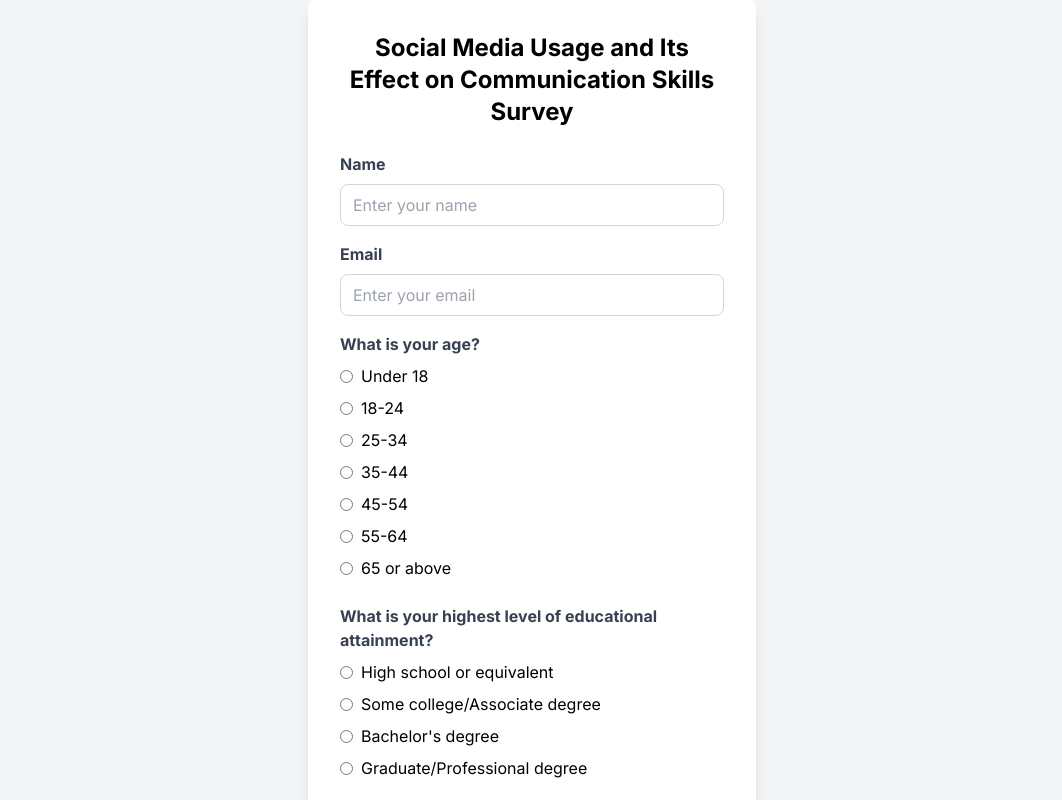
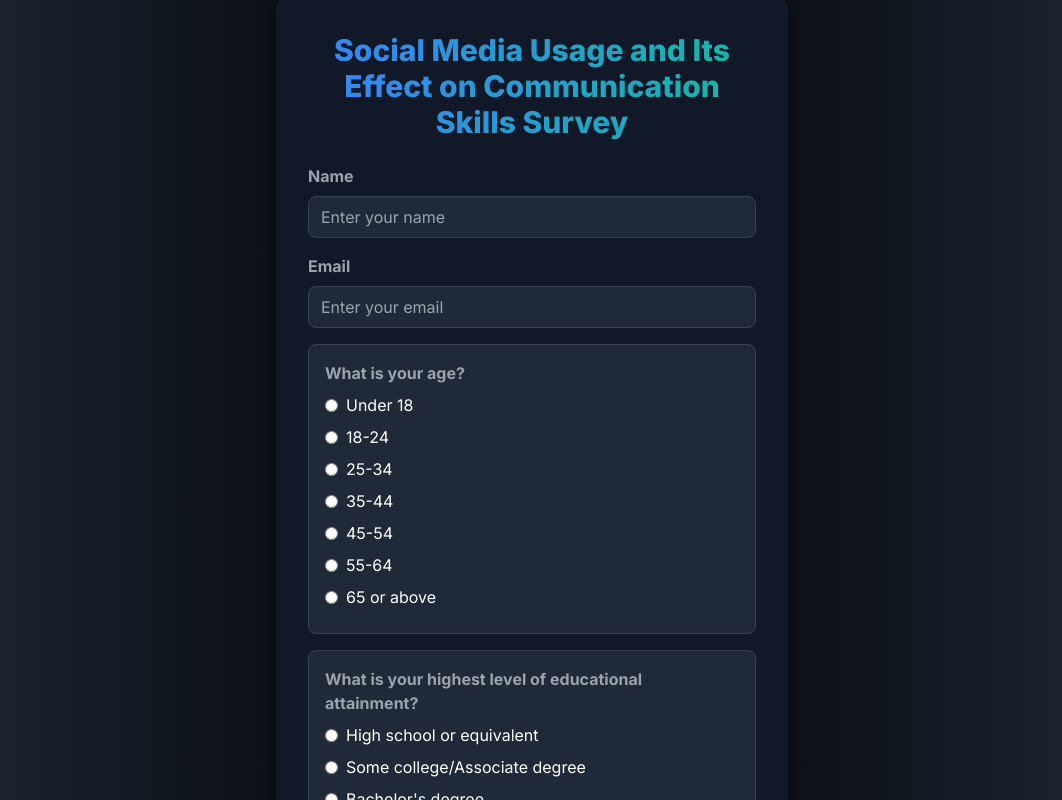
Before and after one commit to BryanMico/Survey-App, a Next.js app: page / in a window 1280 px wide. Shown: the top 800 px of the page, without its empty margins (108-1170 px from the left). Built offline with nearby package versions, Linux system fonts and the light colour scheme; no server answers.

Commit message:
added ip detector to avoid duplicate survey

```diff
--- a/api/server.js
+++ b/api/server.js
@@ -3,7 +3,7 @@
 import SurveyResponse from '../models/SurveyResponse';
 
 const addResponse = async (response) => {
-    const { name, email, age, education, answers } = response;
+    const { name, email, age, education, answers, ipAddress } = response;
 
     try {
         // Check if the email already exists
@@ -12,12 +12,19 @@ const addResponse = async (response) => {
             throw new Error('Email already exists');
         }
 
+        // Check if the IP address already exists
+        const existingIpResponse = await SurveyResponse.findOne({ ipAddress });
+        if (existingIpResponse) {
+            throw new Error('IP address already used to submit a survey');
+        }
+
         const newResponse = new SurveyResponse({
             name,
             email,
             age,
             education,
             answers,
+            ipAddress,
         });
 
         const savedResponse = await newResponse.save();
@@ -41,4 +48,19 @@ const addResponse = async (response) => {
     }
 };
 
-export { addResponse };
+const checkIpAddress = async (ipAddress) => {
+    try {
+        const existingResponse = await SurveyResponse.findOne({ ipAddress });
+
+        if (existingResponse) {
+            return true; // IP address exists
+        } else {
+            return false; // IP address does not exist
+        }
+    } catch (error) {
+        console.error('Error checking IP address:', error);
+        throw error; // Rethrow the error to handle it in calling functions
+    }
+};
+
+export { addResponse, checkIpAddress };
--- a/app/page.js
+++ b/app/page.js
@@ -1,7 +1,7 @@
 "use client";
 
-import React, { useState } from 'react';
-import { addResponse } from '../api/server';
+import React, { useState, useEffect } from 'react';
+import { addResponse, checkIpAddress } from '../api/server';
 
 const questions = [
     {
@@ -63,11 +63,32 @@ export default function Home() {
         age: '',
         education: '',
         answers: [],
+        ipAddress: ''
     });
 
     const [showModal, setShowModal] = useState(false);
     const [loading, setLoading] = useState(false);
     const [error, setError] = useState('');
+    const [submitted, setSubmitted] = useState(false);
+
+    useEffect(() => {
+        async function fetchIpAddress() {
+            try {
+                const res = await fetch('https://api.ipify.org?format=json');
+                const data = await res.json();
+                setFormData(prevState => ({ ...prevState, ipAddress: data.ip }));
+
+                const ipCheck = await checkIpAddress(data.ip);
+                if (ipCheck) {
+                    setSubmitted(true);
+                }
+            } catch (err) {
+                console.error('Error fetching IP address:', err);
+            }
+        }
+
+        fetchIpAddress();
+    }, []);
 
     const handleInputChange = (e) => {
         setFormData({ ...formData, [e.target.name]: e.target.value });
@@ -91,6 +112,13 @@ export default function Home() {
         setError('');
 
         try {
+            // Check if IP address has already submitted a survey
+            const ipCheck = await checkIpAddress(formData.ipAddress);
+            if (ipCheck) {
+                setSubmitted(true); // IP address has already submitted
+                return;
+            }
+
             const res = await addResponse(formData);
 
             if (res && res.name) {
@@ -101,6 +129,7 @@ export default function Home() {
                     age: '',
                     education: '',
                     answers: [],
+                    ipAddress: formData.ipAddress
                 });
                 setShowModal(true);
             } else {
@@ -109,6 +138,8 @@ export default function Home() {
         } catch (error) {
             if (error.message === 'Email already exists') {
                 setError('This email has already been used to submit a survey.');
+            } else if (error.message === 'IP address already used to submit a survey') {
+                setError('You have already submitted a survey from this IP address.');
             } else {
                 setError('An error occurred while submitting the survey.');
             }
@@ -119,20 +150,43 @@ export default function Home() {
     };
 
     return (
-        <div className="min-h-screen bg-gray-100 flex flex-col items-center justify-center">
-            {loading && <div className="fixed inset-0 flex items-center justify-center bg-white bg-opacity-75 z-50">Loading...</div>}
-            <div className="bg-white p-8 rounded-lg shadow-lg w-full max-w-md">
-                <h1 className="text-2xl font-bold mb-6 text-center text-black">
+        <div className="min-h-screen bg-gradient-to-r from-gray-800 via-black to-gray-800 flex flex-col items-center justify-center text-white">
+            {loading && (
+                <div className="fixed inset-0 flex items-center justify-center bg-black bg-opacity-75 z-50">
+                    <div className="loader ease-linear rounded-full border-8 border-t-8 border-gray-200 h-24 w-24 mb-4"></div>
+                </div>
+            )}
+            <div className="bg-gray-900 p-8 rounded-lg shadow-lg w-full max-w-lg">
+                <h1 className="text-3xl font-extrabold mb-6 text-center text-transparent bg-gradient-to-r from-blue-500 to-teal-500 bg-clip-text">
                     Social Media Usage and Its Effect on Communication Skills Survey
                 </h1>
-                {error && <p className="text-red-500 mb-4">{error}</p>}
+                {submitted ? (
+                    <div className="text-center">
+                        <h2 className="text-2xl font-bold mb-4">You have already submitted the survey.</h2>
+                    </div>
+                ) : (
+                    <>
+                        {error && (
+                            <div className="fixed inset-0 flex items-center justify-center bg-black bg-opacity-50 z-50">
+                                <div className="bg-gray-800 p-8 rounded-lg shadow-lg w-full max-w-md text-center">
+                                    <h2 className="text-2xl font-bold mb-4 text-red-500">Error</h2>
+                                    <p className="text-gray-400 mb-4">{error}</p>
+                                    <button
+                                        className="bg-red-500 text-white font-bold py-2 px-4 rounded hover:bg-red-700 focus:outline-none focus:bg-red-700"
+                                        onClick={() => setError('')}
+                                    >
+                                        Close
+                                    </button>
+                                </div>
+                            </div>
+                        )}
                         <form onSubmit={handleSubmit}>
                             <div className="mb-4">
-                        <label className="block text-gray-700 font-bold mb-2" htmlFor="name">
+                                <label className="block text-gray-400 font-bold mb-2" htmlFor="name">
                                     Name
                                 </label>
                                 <input
-                            className="w-full px-3 py-2 border border-gray-300 rounded-lg focus:outline-none focus:border-indigo-500 text-black"
+                                    className="w-full px-3 py-2 border border-gray-700 rounded-lg focus:outline-none focus:border-blue-500 bg-gray-800 text-white"
                                     type="text"
                                     id="name"
                                     name="name"
@@ -143,11 +197,11 @@ export default function Home() {
                                 />
                             </div>
                             <div className="mb-4">
-                        <label className="block text-gray-700 font-bold mb-2" htmlFor="email">
+                                <label className="block text-gray-400 font-bold mb-2" htmlFor="email">
                                     Email
                                 </label>
                                 <input
-                            className="w-full px-3 py-2 border border-gray-300 rounded-lg focus:outline-none focus:border-indigo-500 text-black"
+                                    className="w-full px-3 py-2 border border-gray-700 rounded-lg focus:outline-none focus:border-blue-500 bg-gray-800 text-white"
                                     type="email"
                                     id="email"
                                     name="email"
@@ -158,10 +212,10 @@ export default function Home() {
                                 />
                             </div>
                             {questions.map((question, index) => (
-                        <div key={index} className="mb-4">
+                                <div key={index} className="mb-4 p-4 border border-gray-700 rounded-lg bg-gray-800">
                                     {question.fieldName ? (
                                         <fieldset>
-                                    <legend className="block text-gray-700 font-bold mb-2">{question.question}</legend>
+                                            <legend className="block text-gray-400 font-bold mb-2">{question.question}</legend>
                                             {question.options.map((option, optionIndex) => (
                                                 <div key={optionIndex} className="flex items-center mb-2">
                                                     <input
@@ -174,13 +228,13 @@ export default function Home() {
                                                         checked={formData[question.fieldName] === option}
                                                         required
                                                     />
-                                            <label htmlFor={`${question.fieldName}-${optionIndex}`} className="text-black">{option}</label>
+                                                    <label htmlFor={`${question.fieldName}-${optionIndex}`} className="text-white">{option}</label>
                                                 </div>
                                             ))}
                                         </fieldset>
                                     ) : (
                                         <fieldset>
-                                    <legend className="block text-gray-700 font-bold mb-2">{`${index + 1}. ${question.question}`}</legend>
+                                            <legend className="block text-gray-400 font-bold mb-2">{`${index + 1}. ${question.question}`}</legend>
                                             {question.options.map((option, optionIndex) => (
                                                 <div key={optionIndex} className="flex items-center mb-2">
                                                     <input
@@ -193,7 +247,7 @@ export default function Home() {
                                                         checked={formData.answers[index]?.answer === option}
                                                         required
                                                     />
-                                            <label htmlFor={`option-${index}-${optionIndex}`} className="text-black">{option}</label>
+                                                    <label htmlFor={`option-${index}-${optionIndex}`} className="text-white">{option}</label>
                                                 </div>
                                             ))}
                                         </fieldset>
@@ -202,21 +256,23 @@ export default function Home() {
                             ))}
                             <div className="flex justify-center">
                             <button
-                            className="bg-indigo-500 text-white font-bold py-2 px-4 rounded hover:bg-indigo-700 focus:outline-none focus:bg-indigo-700"
+                                    className="bg-blue-500 text-white font-bold py-2 px-4 rounded hover:bg-blue-700 focus:outline-none focus:bg-blue-700"
                                     type="submit"
                                 >
                                     Submit
                                 </button>
                             </div>
                         </form>
+                    </>
+                )}
             </div>
             {showModal && (
                 <div className="fixed inset-0 flex items-center justify-center bg-black bg-opacity-50 z-50">
-                    <div className="bg-white p-8 rounded-lg shadow-lg w-full max-w-md text-center">
-                        <h2 className="text-2xl font-bold mb-4 text-black">Thank You!</h2>
-                        <p className="text-gray-700 mb-4">Your survey response has been submitted successfully.</p>
+                    <div className="bg-gray-900 p-8 rounded-lg shadow-lg w-full max-w-md text-center">
+                        <h2 className="text-2xl font-bold mb-4 text-white">Thank You!</h2>
+                        <p className="text-gray-400 mb-4">Your survey response has been submitted successfully.</p>
                         <button
-                            className="bg-indigo-500 text-white font-bold py-2 px-4 rounded hover:bg-indigo-700 focus:outline-none focus:bg-indigo-700"
+                            className="bg-blue-500 text-white font-bold py-2 px-4 rounded hover:bg-blue-700 focus:outline-none focus:bg-blue-700"
                             onClick={() => setShowModal(false)}
                         >
                             Close
--- a/models/SurveyResponse.js
+++ b/models/SurveyResponse.js
@@ -11,9 +11,11 @@ const surveyResponseSchema = new mongoose.Schema({
             answer: { type: String, required: true },
         },
     ],
+    ipAddress: { type: String, required: true }, // Add ipAddress field
     submittedAt: { type: Date, default: Date.now },
 });
 
+// Middleware to handle duplicate email error
 surveyResponseSchema.post('save', function(error, doc, next) {
     if (error.name === 'MongoError' && error.code === 11000) {
         next(new Error('Email already exists'));
@@ -22,4 +24,5 @@ surveyResponseSchema.post('save', function(error, doc, next) {
     }
 });
 
+// Export the model using a conditional statement to avoid OverwriteModelError
 export default mongoose.models.SurveyResponse || mongoose.model('SurveyResponse', surveyResponseSchema);
```
Lines whose indentation alone changed are shown as unchanged.
